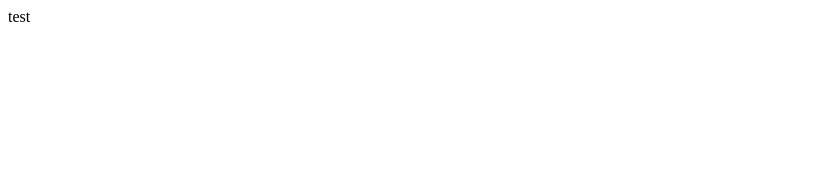
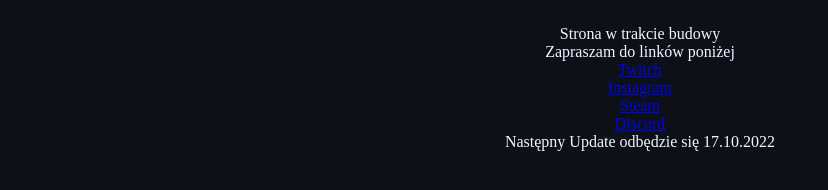
Before and after one commit to KosinKosinski/kosinkosinski, a plain HTML site: page index.html in a window 1280 px wide. Shown: the whole page, without its empty margins (0-828 px from the left). Drawn offline with Linux system fonts and the light colour scheme.

Commit message:
Update index.html

```diff
--- a/index.html
+++ b/index.html
@@ -7,7 +7,21 @@
     <meta name="keywords" content="KosinKosinski">
     <title>KosinKosinski</title>
     <meta name="description" content="Strona KosinKosinski">
+    <link rel="stylesheet" href="CSS/index.css" type="text/css" />
+
     <body>
-        test
+
+        <div class="center">
+        Strona w trakcie budowy <br>
+        Zapraszam do linków poniżej <br>
+
+        <a href="https://www.twitch.tv/kosinkosinski">Twitch</a> <br>
+        <a href="https://www.instagram.com/kosinkosinski/">Instagram</a> <br>
+        <a href="https://steamcommunity.com/id/kosinkosinski/">Steam</a> <br>
+        <a href="https://discord.gg/5KBgYtENXY">Discord</a> <br>
+
+        Następny Update odbędzie się 17.10.2022
+        </div>
+
     </body>
 </head>
```
